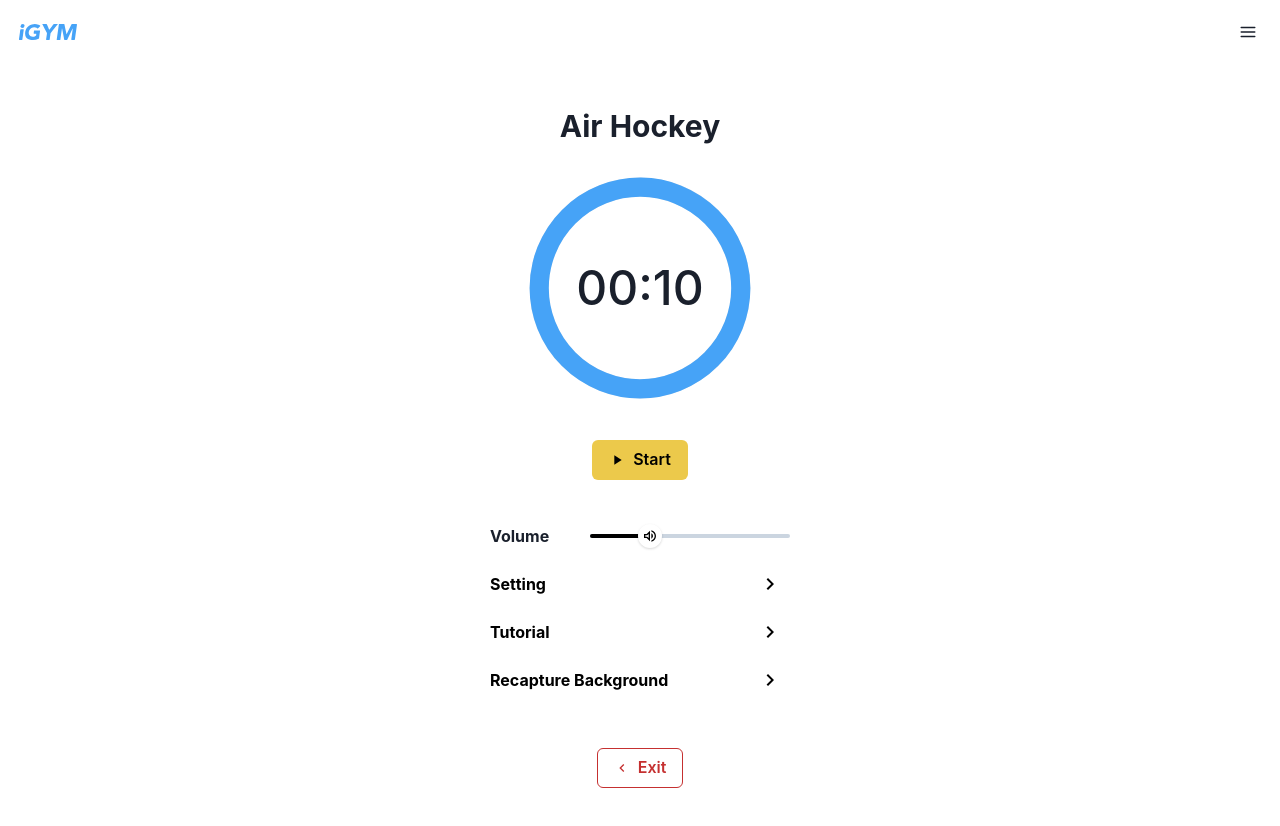
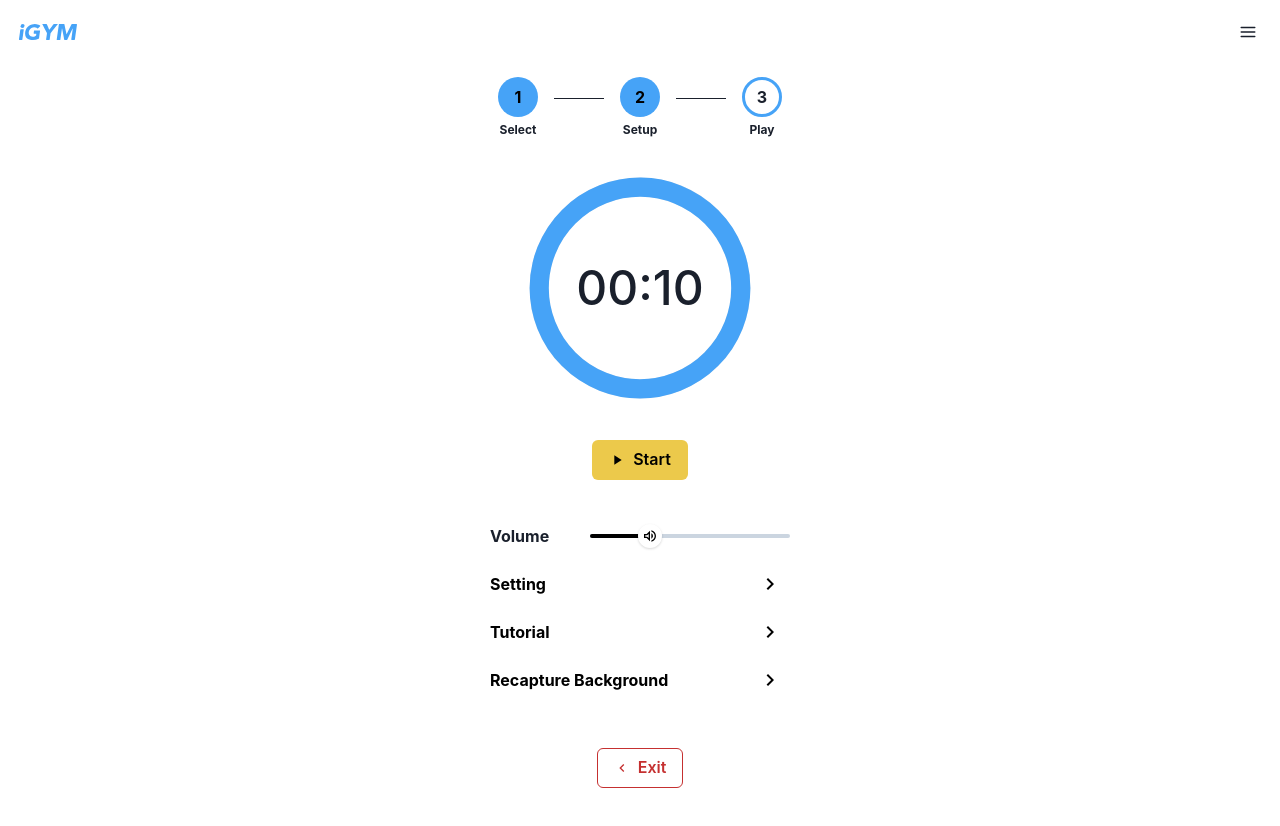
Before and after one commit to PolarBearAndrew/AiRPlay_Frontend, a React (Create React App) app: page /airhockey/setup in a window 1280 px wide. Shown: the top 826 px of the page. Built offline with nearby package versions, Linux system fonts and the light colour scheme.

Commit message:
feat(*): Change the style a little bit

```diff
--- a/src/page/AirHockey/PageSetup.tsx
+++ b/src/page/AirHockey/PageSetup.tsx
@@ -43,8 +43,8 @@ function AirHockeyPageSetup() {
     <VStack width={{base:"full", sm:"390px"}} spacing="1" paddingBottom="8">
       <Box w="full" h="16" />
       {/* progress bar */}
-      <Center w="full" position="fixed" top="16" zIndex="10" bg="white">
-        <ProgressBar Step={2}/>
+      <Center w="full" position="fixed" top="16" zIndex="11" bg="white">
+        <ProgressBar Step={myStep}/>
       </Center>
       {/* game setup */}
       <VStack p="4" px="12" spacing="8" w="full" position="fixed" bg="white" zIndex={10}>
```
